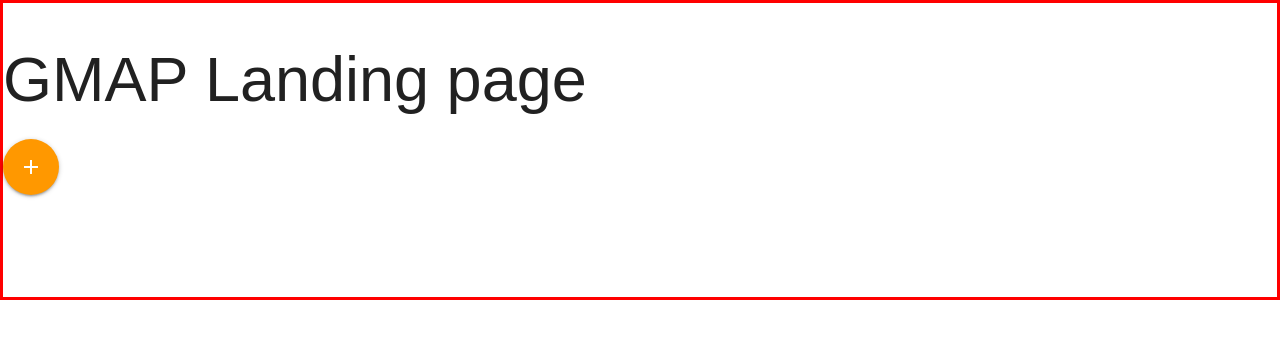
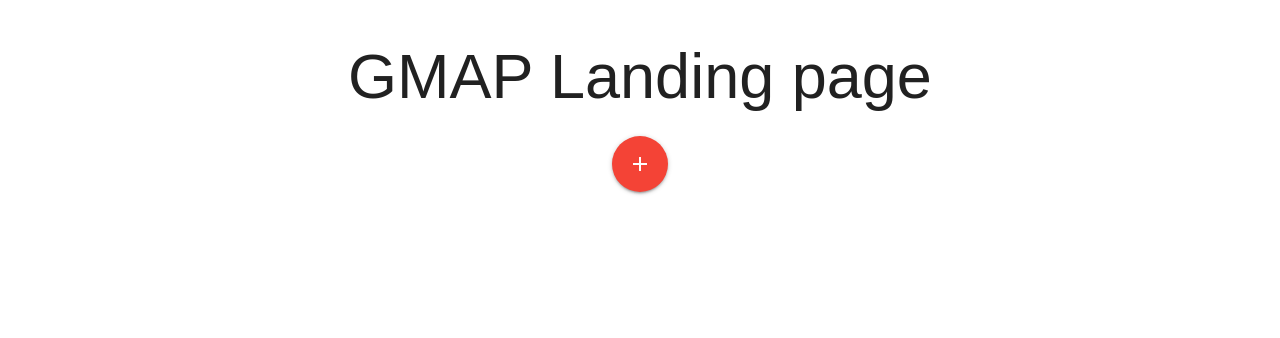
Before and after one commit to Cameron-Grams/Forum_Client, a React (Create React App) app: page / in a window 1280 px wide. Shown: the top 338 px of the page. Built offline with nearby package versions, Linux system fonts and the light colour scheme.

Commit message:
work on the choice of css

```diff
--- a/src/components/Landing/Landing.css
+++ b/src/components/Landing/Landing.css
@@ -1,6 +1,6 @@
 .landing-div{
+    text-align: center;
     height: 300px;
-    border: 3px solid red;
 }
 
 
--- a/src/components/Landing/Landing.jsx
+++ b/src/components/Landing/Landing.jsx
@@ -5,7 +5,7 @@ import './Landing.css';
 const Landing = () => {
     return (<div class="landing-div">
         <h1>GMAP Landing page</h1>
-        <a class="btn-floating btn-large waves-effect waves-light orange"><i class="material-icons">add</i></a>
+        <a class="btn-floating btn-large waves-effect waves-light red"><i class="material-icons">add</i></a>
     </div>);
 }
 
--- a/src/components/SingleTheme/SingleTheme.jsx
+++ b/src/components/SingleTheme/SingleTheme.jsx
@@ -2,7 +2,7 @@ import React from 'react';
 
 const SingleThemeDisplay = () => {
     return(
-        <div>
+        <div className="App">
             <h1>Individual Theme discussion</h1>
         </div>
     )
--- a/src/components/Themes/Themes.jsx
+++ b/src/components/Themes/Themes.jsx
@@ -2,7 +2,7 @@ import React from 'react';
 
 const Themes = () => {
     return(
-        <div class="container" >
+        <div class="App container" >
             <h1>Display the Themes of the blog</h1>
         </div>
     )
```
